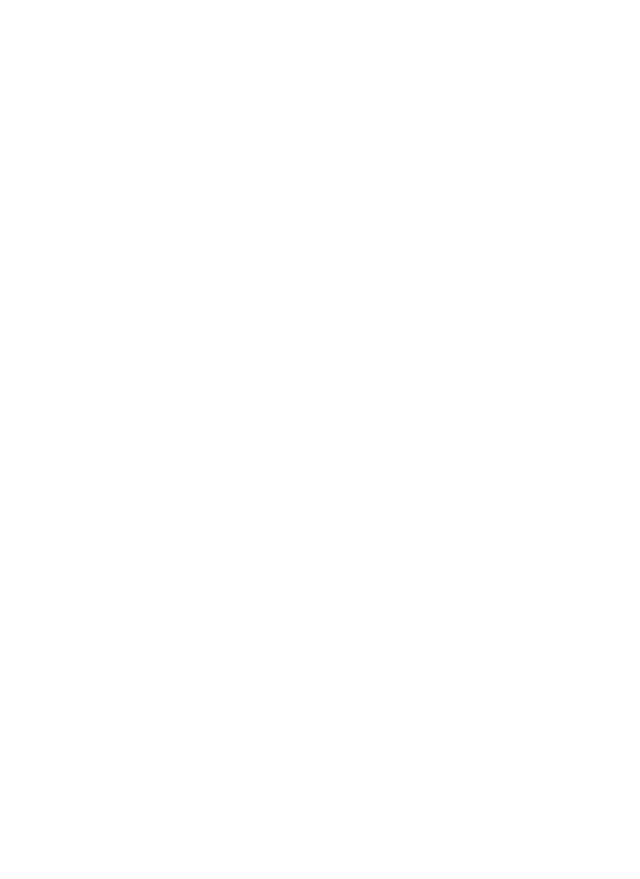
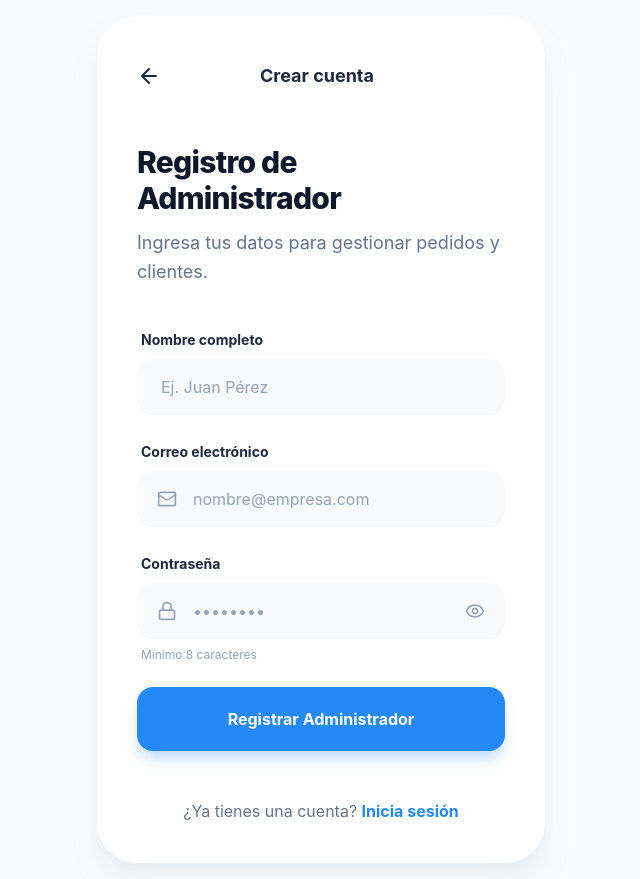
Before and after one commit to GabrielGNP/Diagnostico-Semana0, a React (Vite) app in the folder Frontend/: page /addUser in a window 1280 px wide. Before the commit this address had no page. Shown: the whole page, without its empty margins (319-959 px from the left). Before the commit the page ends 800 px from the top, so only its background shows below. Built offline with nearby package versions, Linux system fonts and the light colour scheme.

Commit message:
feat: new feature addUser

```diff
--- a/Frontend/src/App.jsx
+++ b/Frontend/src/App.jsx
@@ -2,12 +2,14 @@ import React from "react";
 import { BrowserRouter, Routes, Route } from "react-router-dom";
 import "./App.css";
 import Dashboard from "./components/Dashboard";
+import AddUser from "./components/AddUser";
 
 function App() {
   return (
     <BrowserRouter>
       <Routes>
         <Route path="/" element={<Dashboard />} />
+        <Route path="/addUser" element={<AddUser />} />
       </Routes>
     </BrowserRouter>
   );
--- /dev/null
+++ b/Frontend/src/components/AddUser.tsx
@@ -0,0 +1,150 @@
+import React, { useState } from "react";
+import { useNavigate } from "react-router-dom";
+import { ArrowLeft, Mail, Lock, Eye, EyeOff } from "lucide-react";
+
+interface FormData {
+  nombre: string;
+  email: string;
+  password: string;
+}
+
+const AddUser: React.FC = () => {
+  const navigate = useNavigate();
+  const [showPassword, setShowPassword] = useState(false);
+  const [formData, setFormData] = useState<FormData>({
+    nombre: "",
+    email: "",
+    password: "",
+  });
+
+  const handleSubmit = (e: React.FormEvent<HTMLFormElement>): void => {
+    e.preventDefault();
+    console.log("Registro enviado:", formData);
+    // Aquí conectarías con tu endpoint POST /usuarios
+    navigate('/');
+  };
+
+  return (
+    <div className="min-h-screen bg-white md:bg-slate-50 flex items-center justify-center p-4">
+      {/* Contenedor Principal con efecto responsive */}
+      <div className="w-full max-w-md bg-white md:p-10 md:rounded-[2.5rem] md:shadow-xl md:shadow-slate-200/50">
+        {/* Header con botón atrás */}
+        <div className="flex items-center justify-between mb-12">
+          <button
+            onClick={() => navigate('/')}
+            className="p-2 -ml-2 hover:bg-slate-50 rounded-full transition-colors"
+          >
+            <ArrowLeft className="text-slate-800" size={24} />
+          </button>
+          <h2 className="text-lg font-bold text-slate-800">Crear cuenta</h2>
+          <div className="w-10"></div>
+          {/* Espaciador para centrar el título */}
+        </div>
+
+        {/* Títulos */}
+        <div className="mb-10 text-center md:text-left">
+          <h1 className="text-3xl font-extrabold text-slate-900 mb-3 tracking-tight">
+            Registro de Administrador
+          </h1>
+          <p className="text-slate-500 text-lg leading-relaxed">
+            Ingresa tus datos para gestionar pedidos y clientes.
+          </p>
+        </div>
+
+        <form onSubmit={handleSubmit} className="space-y-6">
+          {/* Campo Nombre */}
+          <div className="space-y-2">
+            <label className="text-sm font-bold text-slate-800 ml-1">
+              Nombre completo
+            </label>
+            <input
+              type="text"
+              placeholder="Ej. Juan Pérez"
+              className="w-full px-6 py-4 bg-slate-50 border-none rounded-2xl outline-none focus:ring-2 focus:ring-blue-100 transition-all text-slate-700 placeholder:text-slate-400"
+              value={formData.nombre}
+              onChange={(e) =>
+                setFormData({ ...formData, nombre: e.target.value })
+              }
+              required
+            />
+          </div>
+
+          {/* Campo Email */}
+          <div className="space-y-2">
+            <label className="text-sm font-bold text-slate-800 ml-1">
+              Correo electrónico
+            </label>
+            <div className="relative group">
+              <input
+                type="email"
+                placeholder="nombre@empresa.com"
+                className="w-full pl-14 pr-6 py-4 bg-slate-50 border-none rounded-2xl outline-none focus:ring-2 focus:ring-blue-100 transition-all text-slate-700 placeholder:text-slate-400"
+                value={formData.email}
+                onChange={(e) =>
+                  setFormData({ ...formData, email: e.target.value })
+                }
+                required
+              />
+              <Mail
+                className="absolute left-5 top-1/2 -translate-y-1/2 text-slate-400"
+                size={20}
+              />
+            </div>
+          </div>
+
+          {/* Campo Contraseña */}
+          <div className="space-y-2">
+            <label className="text-sm font-bold text-slate-800 ml-1">
+              Contraseña
+            </label>
+            <div className="relative group">
+              <input
+                type={showPassword ? "text" : "password"}
+                placeholder="••••••••"
+                className="w-full pl-14 pr-14 py-4 bg-slate-50 border-none rounded-2xl outline-none focus:ring-2 focus:ring-blue-100 transition-all text-slate-700 placeholder:text-slate-400"
+                value={formData.password}
+                onChange={(e) =>
+                  setFormData({ ...formData, password: e.target.value })
+                }
+                required
+                minLength={8}
+              />
+              <Lock
+                className="absolute left-5 top-1/2 -translate-y-1/2 text-slate-400"
+                size={20}
+              />
+              <button
+                type="button"
+                onClick={() => setShowPassword(!showPassword)}
+                className="absolute right-5 top-1/2 -translate-y-1/2 text-slate-400 hover:text-slate-600 transition-colors"
+              >
+                {showPassword ? <EyeOff size={20} /> : <Eye size={20} />}
+              </button>
+            </div>
+            <p className="text-xs text-slate-400 ml-1">Mínimo 8 caracteres</p>
+          </div>
+
+          {/* Botón Registrar */}
+          <button
+            type="submit"
+            className="w-full py-5 bg-[#2589f5] hover:bg-blue-600 text-white font-bold rounded-2xl shadow-lg shadow-blue-200 active:scale-[0.98] transition-all flex items-center justify-center mt-4"
+          >
+            Registrar Administrador
+          </button>
+        </form>
+
+        {/* Footer del formulario */}
+        <div className="mt-12 text-center">
+          <p className="text-slate-500">
+            ¿Ya tienes una cuenta?{" "}
+            <button className="text-[#2589f5] font-bold hover:underline">
+              Inicia sesión
+            </button>
+          </p>
+        </div>
+      </div>
+    </div>
+  );
+};
+
+export default AddUser;
--- a/Frontend/src/components/Dashboard.tsx
+++ b/Frontend/src/components/Dashboard.tsx
@@ -1,4 +1,5 @@
 import React, { useState, useEffect } from "react";
+import { useNavigate } from "react-router-dom";
 import {
   Package,
   Home,
@@ -22,6 +23,7 @@ interface Pedido {
 }
 
 const Dashboard = () => {
+  const navigate = useNavigate();
   const [usuarios, setUsuarios] = useState<Usuario[]>([]);
   const [usuarioSeleccionado, setUsuarioSeleccionado] = useState("");
   const [pedidosFiltrados, setPedidosFiltrados] = useState<Pedido[]>([]);
@@ -158,11 +160,17 @@ const Dashboard = () => {
           <Home size={24} />
           <span className="text-[10px] font-bold">Inicio</span>
         </button>
-        <button className="flex flex-col items-center gap-1 text-slate-600 hover:text-blue-500 transition-colors">
+        <button
+          onClick={() => navigate('/addUser')}
+          className="flex flex-col items-center gap-1 text-slate-600 hover:text-blue-500 transition-colors"
+        >
           <UserPlus size={24} />
           <span className="text-[10px] font-bold">Agregar Usuario</span>
         </button>
-        <button className="flex flex-col items-center gap-1 text-slate-600 hover:text-blue-500 transition-colors">
+        <button
+          onClick={() => navigate('/agregar-pedido')}
+          className="flex flex-col items-center gap-1 text-slate-600 hover:text-blue-500 transition-colors"
+        >
           <PackagePlus size={24} />
           <span className="text-[10px] font-bold">Agregar Pedido</span>
         </button>
```
